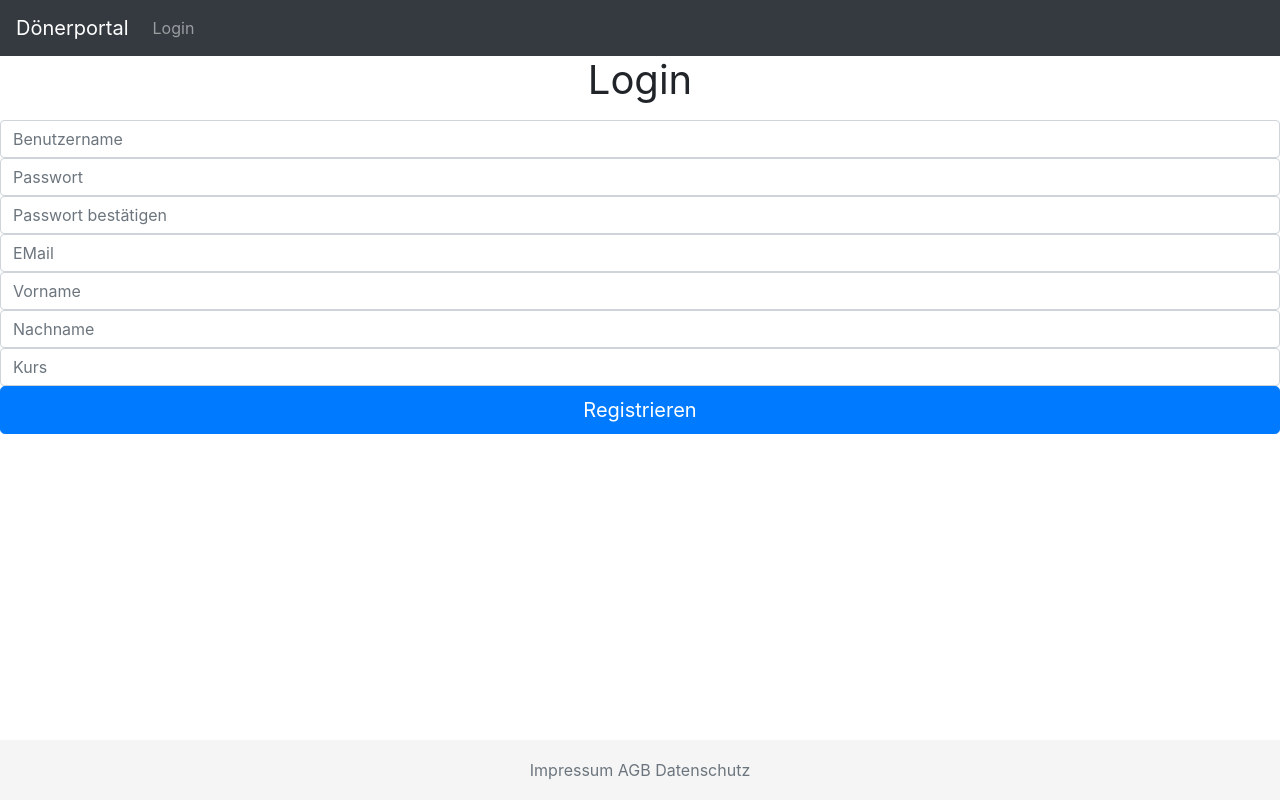
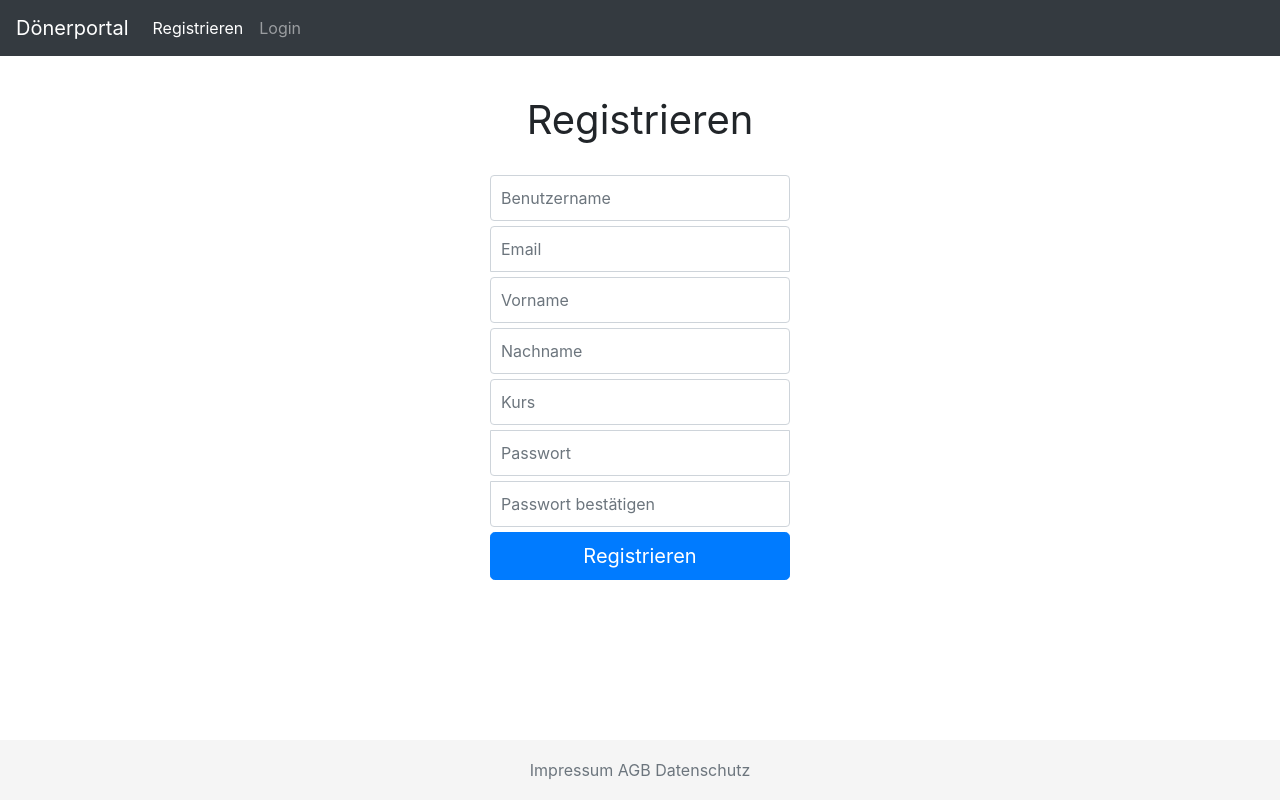
Before and after one commit to Starhammer/Doener, a PHP site: page /register.php in a window 1280 px wide. Run offline with PHP 8.4, Linux system fonts and the light colour scheme; data that the repository does not hold is empty.

Commit message:
....much
Added infopages
styled register
changed navbar
changed overal styles
changed sessioncheck

```diff
--- a/changePW.php
+++ b/changePW.php
@@ -21,8 +21,11 @@ if(strlen($new_pw)<4){
 }
 ?>
 <link href="css/signin.css" rel="stylesheet">
+<header>
+	<h1 class="h1 mb-3 font-weight-normal">Passwort &auml;ndern</h1>
+</header>
 <form action="<?php echo $_SERVER['PHP_SELF']?>" method="POST" class="form-signin">
-	<h1 class="h1 mb-3 font-weight-normal">Passwort &auml;ndern</h1>
+
 
 	<p><?php echo  $msg;?></p>
 
--- a/config.php
+++ b/config.php
@@ -1,7 +1,11 @@
 <?php
 include_once 'connector.php';
 
-if (strpos($_SERVER['SCRIPT_NAME'], 'index') == false&&strpos($_SERVER['SCRIPT_NAME'], 'register') == false) {
+/*if (strpos($_SERVER['SCRIPT_NAME'], 'index') == false&&strpos($_SERVER['SCRIPT_NAME'], 'register') == false) {
+	checkSession();
+}*/
+if(preg_match('(index|register|agb|datenschutz|impressum)', $_SERVER['SCRIPT_NAME']) === 0)
+{
 	checkSession();
 }
 
--- a/css/signin.css
+++ b/css/signin.css
@@ -19,6 +19,9 @@ body {
   padding: 15px;
   margin: auto;
 }
+.form-signin input{
+    margin-bottom:5px;
+}
 .form-signin .checkbox {
   font-weight: 400;
 }
@@ -33,12 +36,12 @@ body {
   z-index: 2;
 }
 .form-signin input[type="email"] {
-  margin-bottom: -1px;
+  /*margin-bottom: -1px;*/
   border-bottom-right-radius: 0;
   border-bottom-left-radius: 0;
 }
 .form-signin input[type="password"] {
-  margin-bottom: 10px;
+  /*margin-bottom: 10px;*/
   border-top-left-radius: 0;
   border-top-right-radius: 0;
 }
--- a/footer.php
+++ b/footer.php
@@ -2,9 +2,9 @@
 	<footer class="footer">
 		<link href="css/sticky-footer.css" rel="stylesheet">
 		<div class="container">
-			<a class="text-muted" href="#">Impressum</a>
-			<a class="text-muted" href="#">AGB</a>
-			<a class="text-muted" href="#">Datenschutz</a>
+			<a class="text-muted" href="<?php echo $base."/impressum.php";?>">Impressum</a>
+			<a class="text-muted" href="<?php echo $base."/agb.php";?>">AGB</a>
+			<a class="text-muted" href="<?php echo $base."/datenschutz.php";?>">Datenschutz</a>
 		</div>
 	</footer>
 	</body>
--- a/head.php
+++ b/head.php
@@ -11,23 +11,25 @@
 	    <link  href="css/main.css" rel="stylesheet">
 		<title>D&ouml;ner</title>
 		<link href="https://stackpath.bootstrapcdn.com/bootstrap/4.1.3/css/bootstrap.min.css" rel="stylesheet" integrity="sha384-MCw98/SFnGE8fJT3GXwEOngsV7Zt27NXFoaoApmYm81iuXoPkFOJwJ8ERdknLPMO" crossorigin="anonymous">
+		<link href="css/signin.css" rel="stylesheet">
 		<script src="https://stackpath.bootstrapcdn.com/bootstrap/4.1.3/js/bootstrap.min.js" integrity="sha384-ChfqqxuZUCnJSK3+MXmPNIyE6ZbWh2IMqE241rYiqJxyMiZ6OW/JmZQ5stwEULTy" crossorigin="anonymous"></script>
 		<script src="https://stackpath.bootstrapcdn.com/bootstrap/4.1.3/js/bootstrap.bundle.min.js" integrity="sha384-pjaaA8dDz/5BgdFUPX6M/9SUZv4d12SUPF0axWc+VRZkx5xU3daN+lYb49+Ax+Tl" crossorigin="anonymous"></script>
 	</head>
 	<body class="text-center">
 		<nav class="navbar sticky-top navbar-expand-lg navbar-dark bg-dark">
-			<a class="navbar-brand" href="./kundenkonto.php">D&ouml;nerportal</a>
+			<a class="navbar-brand" href="<?php echo $base."/kundenkonto.php";?>">D&ouml;nerportal</a>
 			<div class="navbar-nav">
 				<?php if(isset($_SESSION['token'])&&isset($_SESSION['user'])): ?>
-					<a class="nav-item nav-link active" href="./auftrag.php">Bestellen <span class="sr-only">(current)</span></a>
-					<a class="nav-item nav-link" href="./changePW.php">Passwort &auml;ndern</a>
+					<a class="nav-item nav-link active" href="<?php echo $base."/auftrag.php";?>">Bestellen <span class="sr-only">(current)</span></a>
+					<a class="nav-item nav-link" href="<?php echo $base."/changePW.php";?>">Passwort &auml;ndern</a>
 					<?php if($_SESSION['rolle']=='admin'): ?>
-						<a class="nav-item nav-link" href="./zeigelleBestellungen.php">Bestellungen anzeigen</a>
-						<a class="nav-item nav-link" href="./editUsers.php">User bearbeiten</a>
+						<a class="nav-item nav-link" href="<?php echo $base."/zeigeAlleBestellungen.php";?>">Bestellungen anzeigen</a>
+						<a class="nav-item nav-link" href="<?php echo $base."/editusers.php";?>">User bearbeiten</a>
 					<?php endif; ?>
-					<a class="nav-item nav-link navbar-right" href="./logout.php">Logout</a>
+					<a class="nav-item nav-link navbar-right" href="<?php echo $base."/logout.php";?>">Logout</a>
 				<?php else: ?>
-					<a class="nav-item nav-link" href="./index.php">Login</a>
+					<a class="nav-item nav-link active" href="<?php echo $base."/register.php";?>">Registrieren</a>
+					<a class="nav-item nav-link" href="<?php echo $base."/index.php";?>">Login</a>
 				<?php endif; ?>
 			</div>
 		</nav>
--- a/register.php
+++ b/register.php
@@ -44,22 +44,27 @@ if(	isset($username)&&!empty($username)&&
 }
 
 ?>
+<link href="css/signin.css" rel="stylesheet">
+<header>
+	<h1 class="h1 mb-3 font-weight-normal">Registrieren</h1>
+</header>
 <form action="<?php echo $_SERVER['PHP_SELF']; ?>" method="Post" class="form-signin">
-		<h1 class="h1 mb-3 font-weight-normal">Login</h1>
+
 		<label class="sr-only" for="username">Benutzername:</label>
 		<input class="form-control" id="username" name="username" type="text" placeholder="Benutzername" required>
-		<label class="sr-only" for="passwort">Passwort:</label>
-		<input class="form-control" id="passwort" name="passwort" type="password" placeholder="Passwort" required>
-		<label class="sr-only" for="passwortBe">Passwort best&auml;tigen:</label>
-		<input class="form-control" id="passwort" name="passwortBe" type="password" placeholder="Passwort bestätigen" required>
+
 		<label class="sr-only" for="email">EMail(nur DHBW mails):</label>
-		<input class="form-control" id="email" name="email" type="text" placeholder="EMail" required>
+		<input class="form-control" id="email" name="email" type="email" placeholder="Email" required>
 		<label class="sr-only" for="vorname">Vorname:</label>
 		<input class="form-control" id="vorname" name="vorname" type="text" placeholder="Vorname" required>
 		<label class="sr-only" for="nachname">Nachname:</label>
 		<input class="form-control" id="nachname" name="nachname" type="text" placeholder="Nachname" required>
 		<label class="sr-only" for="kurs">Kurs:</label>
 		<input class="form-control" id="kurs" name="kurs" type="text" placeholder="Kurs" required>
+		<label class="sr-only" for="passwort">Passwort:</label>
+		<input class="form-control" id="passwort" name="passwort" type="password" placeholder="Passwort" required>
+		<label class="sr-only" for="passwortBe">Passwort best&auml;tigen:</label>
+		<input class="form-control" id="passwort" name="passwortBe" type="password" placeholder="Passwort bestätigen" required>
 		<button class="btn btn-lg btn-primary btn-block" type="submit">Registrieren</button>
 </form>
 
--- a/zeigeAlleBestellungen.php
+++ b/zeigeAlleBestellungen.php
@@ -81,7 +81,7 @@ while($aufpreis = mysqli_fetch_array($aufpreise)){
 }
 ?>
 <header>
-    <h1>Bestellungen anzeigen</h1>
+    <h1 class="h1 mb-3 font-weight-normal">Bestellungen anzeigen</h1>
 </header>
 <div id="main">
     <table class="table table-striped table-condensed">
```
Also changed, not shown: AGB.php (added, +7 -0 lines), auftrag.php (+4 -4 lines), datenschutz.php (added, +7 -0 lines), impressum.php (added, +7 -0 lines).
